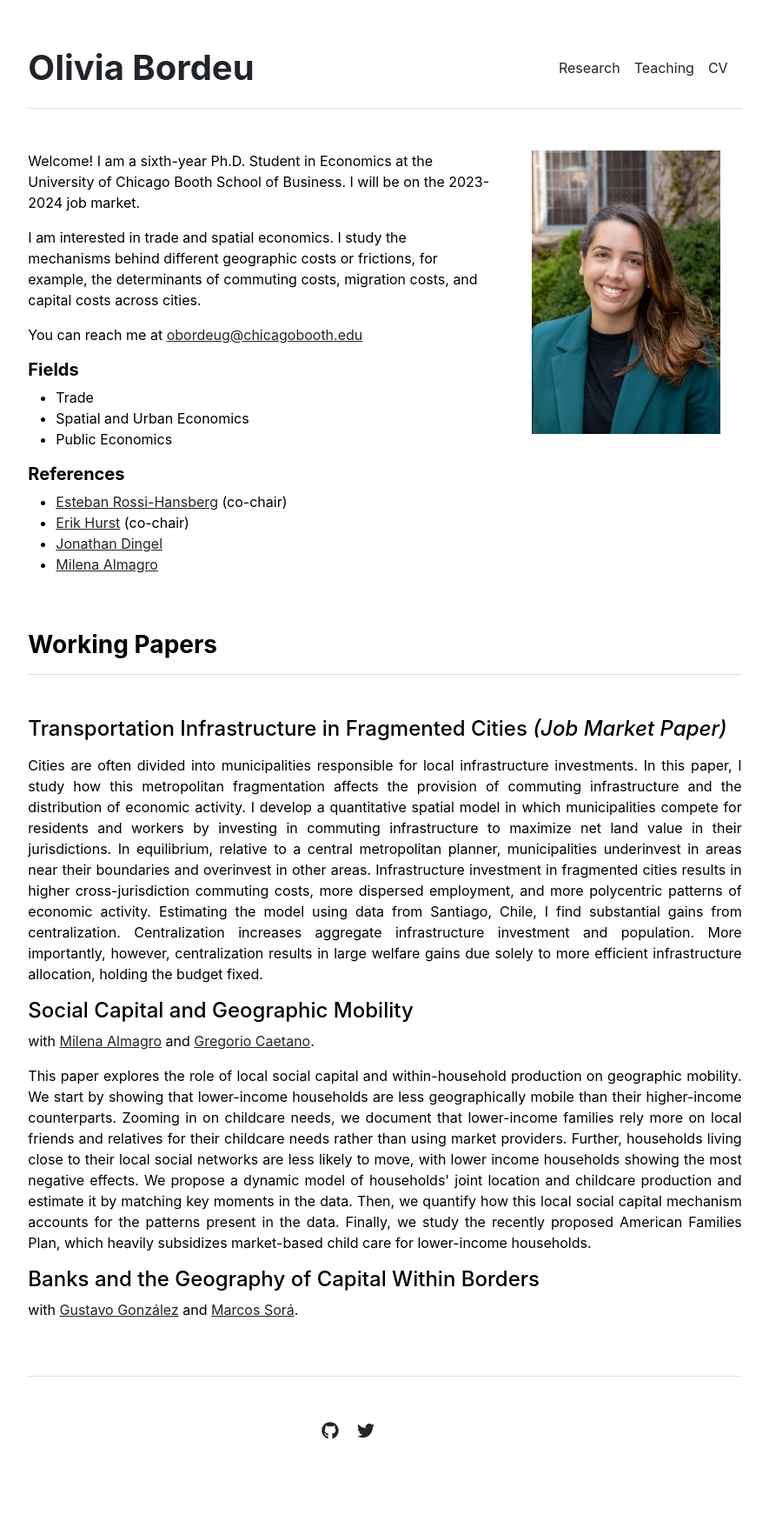
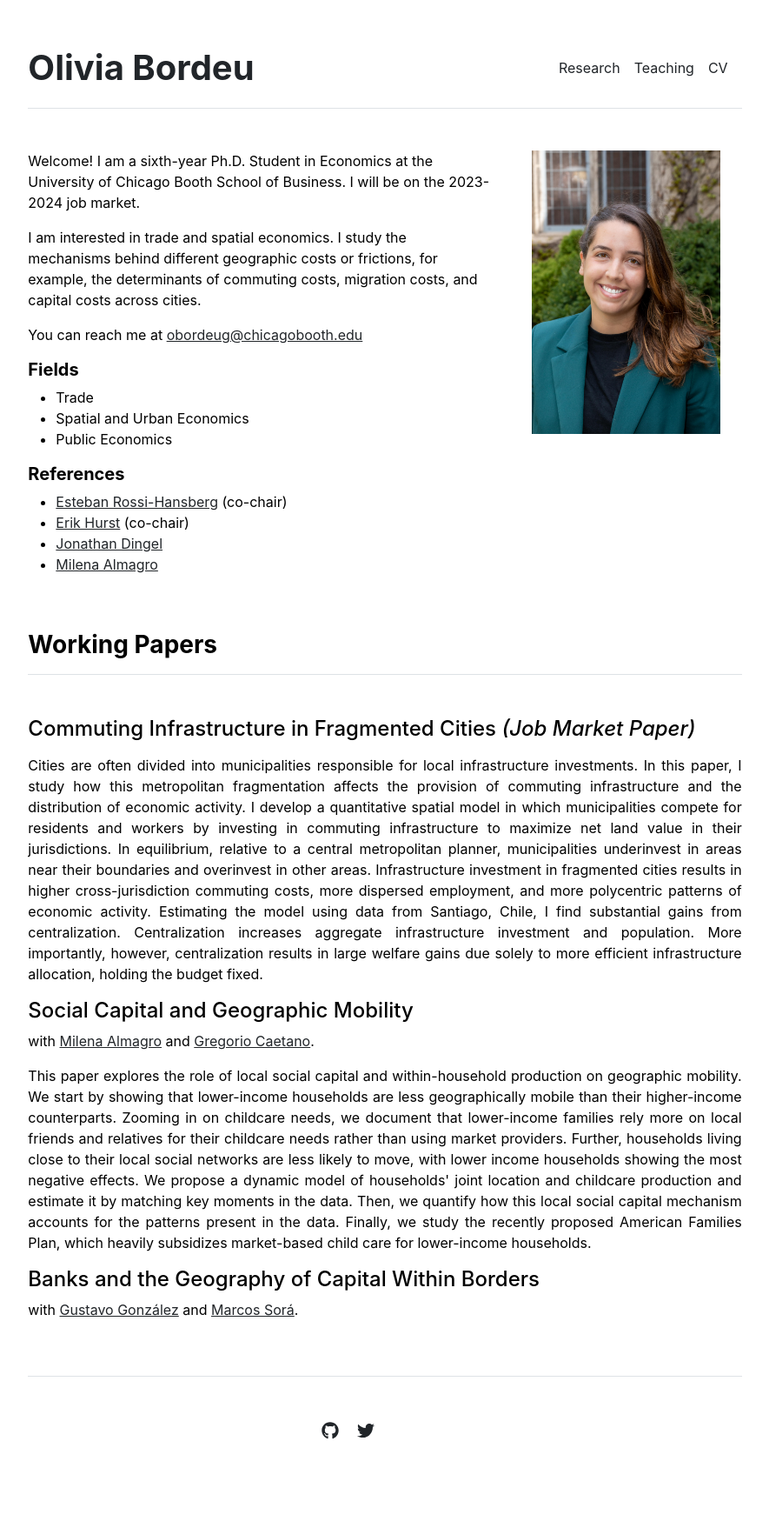
Before and after one commit to obordeu/obordeu.github.io, a Jekyll site: the page built from index.md, in a window 1280 px wide. Shown: the whole page at 87% size, without its empty margins (197-1082 px from the left). Built offline with Jekyll 4.4.1, drawn with Linux system fonts in a browser that asks for light colours.

Commit message:
Update title

```diff
--- a/_data/research.yml
+++ b/_data/research.yml
@@ -1,4 +1,4 @@
 index:
-- {name: 'Transportation Infrastructure in Fragmented Cities <em>(Job Market Paper)</em>', coauthors: '', coathors_website: '', summary: 'Cities are often divided into municipalities responsible for local infrastructure investments. In this paper, I study how this metropolitan fragmentation affects the provision of commuting infrastructure and the distribution of economic activity. I develop a quantitative spatial model in which municipalities compete for residents and workers by investing in commuting infrastructure to maximize net land value in their jurisdictions. In equilibrium, relative to a central metropolitan planner, municipalities underinvest in areas near their boundaries and overinvest in other areas. Infrastructure investment in fragmented cities results in higher cross-jurisdiction commuting costs, more dispersed employment, and more polycentric patterns of economic activity. Estimating the model using data from Santiago, Chile, I find substantial gains from centralization. Centralization increases aggregate infrastructure investment and population. More importantly, however, centralization results in large welfare gains due solely to more efficient infrastructure allocation, holding the budget fixed.' }
+- {name: 'Commuting Infrastructure in Fragmented Cities <em>(Job Market Paper)</em>', coauthors: '', coathors_website: '', summary: 'Cities are often divided into municipalities responsible for local infrastructure investments. In this paper, I study how this metropolitan fragmentation affects the provision of commuting infrastructure and the distribution of economic activity. I develop a quantitative spatial model in which municipalities compete for residents and workers by investing in commuting infrastructure to maximize net land value in their jurisdictions. In equilibrium, relative to a central metropolitan planner, municipalities underinvest in areas near their boundaries and overinvest in other areas. Infrastructure investment in fragmented cities results in higher cross-jurisdiction commuting costs, more dispersed employment, and more polycentric patterns of economic activity. Estimating the model using data from Santiago, Chile, I find substantial gains from centralization. Centralization increases aggregate infrastructure investment and population. More importantly, however, centralization results in large welfare gains due solely to more efficient infrastructure allocation, holding the budget fixed.' }
 - {name: 'Social Capital and Geographic Mobility', coauthors: [{name: 'Milena Almagro', website: 'https://www.milena-almagro.com/', del: ' and '},{name: 'Gregorio Caetano', website: 'http://www.gregoriocaetano.net/', del: '.'}], summary: "This paper explores the role of local social capital and within-household production on geographic mobility. We start by showing that lower-income households are less geographically mobile than their higher-income counterparts. Zooming in on childcare needs, we document that lower-income families rely more on local friends and relatives for their childcare needs rather than using market providers. Further, households living close to their local social networks are less likely to move, with lower income households showing the most negative effects. We propose a dynamic model of households' joint location and childcare production and estimate it by matching key moments in the data. Then, we quantify how this local social capital mechanism accounts for the patterns present in the data. Finally, we study the recently proposed American Families Plan, which heavily subsidizes market-based child care for lower-income households."}
 - {name: 'Banks and the Geography of Capital Within Borders', coauthors: [{name: 'Gustavo González', website: 'https://sites.google.com/view/gustavo-gonzalez', del: ' and '},{name: 'Marcos Sorá', website: 'https://www.marcossora.com/', del: '.'}], summary: ''}
```
